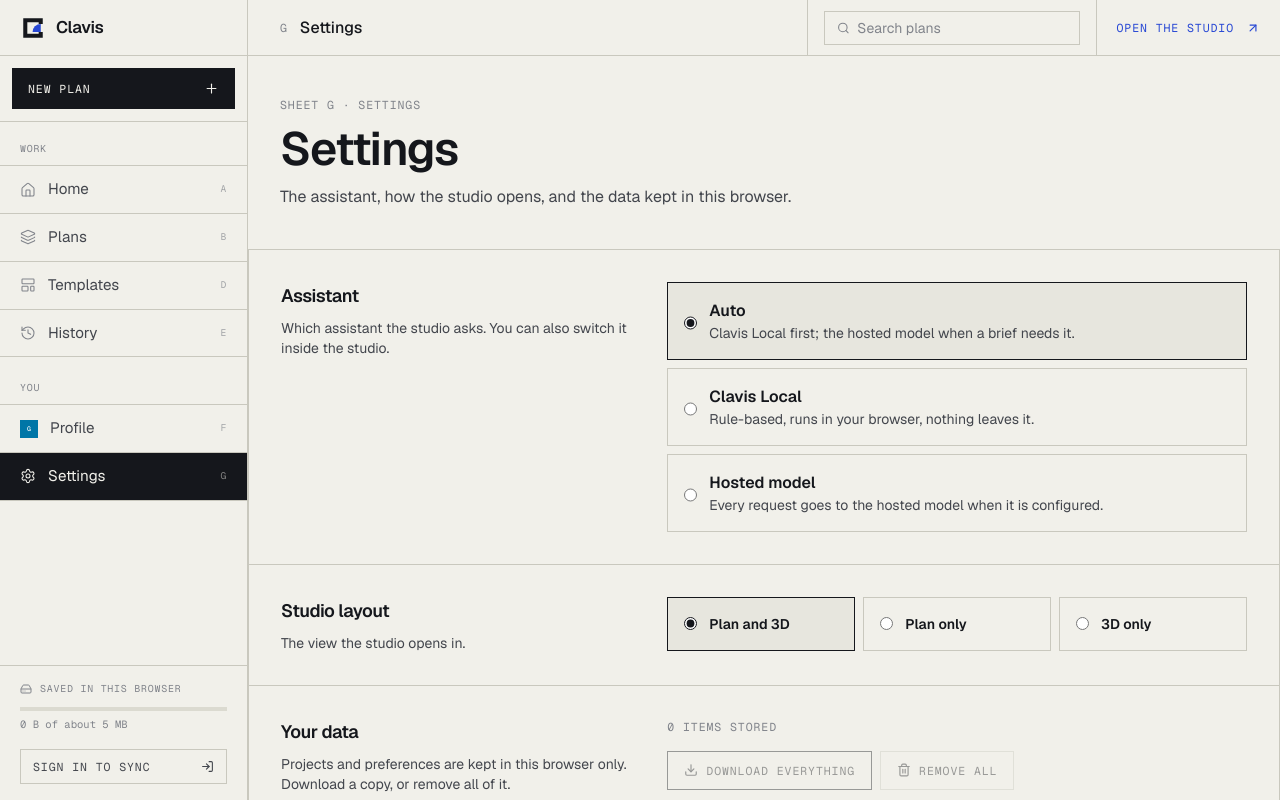
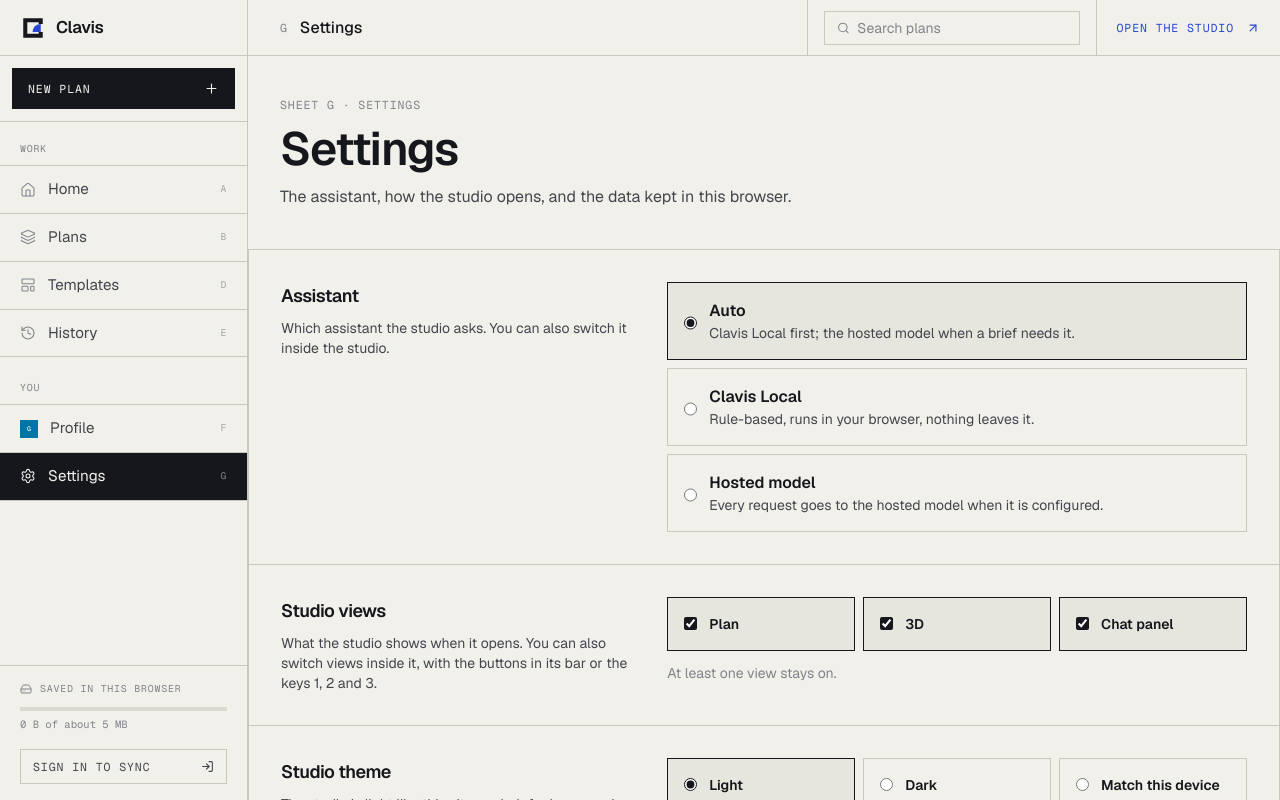
Before and after one commit to Shashank-U-04/Clavis, a Next.js app: page /settings in a window 1280 px wide. Shown: the top 800 px of the page. Built offline with nearby package versions, Linux system fonts and the light colour scheme; no server answers.

Commit message:
Settings: which studio views open, and the studio theme

```diff
--- a/src/components/app/SettingsPanel.tsx
+++ b/src/components/app/SettingsPanel.tsx
@@ -1,14 +1,15 @@
 "use client";
 
 /**
- * Preferences that live in this browser: which assistant the studio uses, the layout it
- * opens in, and the data itself (download it all, or clear it). The account section waits
+ * Preferences that live in this browser: which assistant the studio uses, the views and theme
+ * it opens with, and the data itself (download it all, or clear it). The account section waits
  * for accounts to be switched on.
  */
 
 import { useEffect, useState } from "react";
 import { Download, Trash2 } from "lucide-react";
 import { authConfigured } from "@/lib/auth/config";
+import { ALL_VIEWS, countViews, readTheme, readViews, toggleView, type ThemePref, type ViewKey, type Views } from "@/studio/views";
 
 const PREFIX = "clavis:";
 const PROVIDERS = [
@@ -16,11 +17,16 @@ const PROVIDERS = [
   { value: "local", label: "Clavis Local", text: "Rule-based, runs in your browser, nothing leaves it." },
   { value: "server", label: "Hosted model", text: "Every request goes to the hosted model when it is configured." },
 ] as const;
-const LAYOUTS = [
-  { value: "split", label: "Plan and 3D" },
-  { value: "plan", label: "Plan only" },
-  { value: "3d", label: "3D only" },
-] as const;
+const VIEW_OPTIONS: { key: ViewKey; label: string }[] = [
+  { key: "plan", label: "Plan" },
+  { key: "scene", label: "3D" },
+  { key: "side", label: "Chat panel" },
+];
+const THEMES: { value: ThemePref; label: string }[] = [
+  { value: "light", label: "Light" },
+  { value: "dark", label: "Dark" },
+  { value: "system", label: "Match this device" },
+];
 
 const read = (k: string) => {
   try {
@@ -58,7 +64,8 @@ function Row({ title, text, children }: { title: string; text: string; children:
 
 export function SettingsPanel() {
   const [provider, setProvider] = useState("auto");
-  const [layout, setLayout] = useState("split");
+  const [views, setViews] = useState<Views>(ALL_VIEWS);
+  const [theme, setTheme] = useState<ThemePref>("light");
   const [keys, setKeys] = useState<string[]>([]);
   const [confirm, setConfirm] = useState(false);
   const [done, setDone] = useState<string | null>(null);
@@ -67,25 +74,33 @@ export function SettingsPanel() {
     const p = read(`${PREFIX}provider`);
     setProvider(p === "local" || p === "server" ? p : "auto");
     try {
-      const l = JSON.parse(read(`${PREFIX}ui`) ?? "{}").layout;
-      if (l === "plan" || l === "3d") setLayout(l);
+      const u = JSON.parse(read(`${PREFIX}ui`) ?? "{}");
+      setViews(readViews(u.views, u.layout) ?? ALL_VIEWS);
+      setTheme(readTheme(u.theme) ?? "light");
     } catch {
-      /* keep the default */
+      /* keep the defaults */
     }
     setKeys(ownKeys());
   }, []);
 
   const pickProvider = (v: string) => (setProvider(v), write(`${PREFIX}provider`, v));
-  const pickLayout = (v: string) => {
-    setLayout(v);
+  /** Merge one preference into what the studio saved, leaving the rest as it was. */
+  const saveUi = (patch: Record<string, unknown>) => {
     let cur: Record<string, unknown> = {};
     try {
       cur = JSON.parse(read(`${PREFIX}ui`) ?? "{}");
     } catch {
       /* start fresh */
     }
-    write(`${PREFIX}ui`, JSON.stringify({ ...cur, layout: v }));
+    delete cur.layout;
+    write(`${PREFIX}ui`, JSON.stringify({ ...cur, ...patch }));
   };
+  const flipView = (k: ViewKey) => {
+    const next = toggleView(views, k);
+    setViews(next);
+    saveUi({ views: next });
+  };
+  const pickTheme = (t: ThemePref) => (setTheme(t), saveUi({ theme: t }));
 
   const download = () => {
     const data = Object.fromEntries(ownKeys().map((k) => [k, read(k)]));
@@ -107,7 +122,8 @@ export function SettingsPanel() {
     setKeys(ownKeys());
     setConfirm(false);
     setProvider("auto");
-    setLayout("split");
+    setViews(ALL_VIEWS);
+    setTheme("light");
     setDone("Everything Clavis kept in this browser has been removed.");
   };
 
@@ -130,13 +146,26 @@ export function SettingsPanel() {
         </fieldset>
       </Row>
 
-      <Row title="Studio layout" text="The view the studio opens in.">
+      <Row title="Studio views" text="What the studio shows when it opens. You can also switch views inside it, with the buttons in its bar or the keys 1, 2 and 3.">
         <fieldset className="grid grid-cols-3 gap-2">
-          <legend className="sr-only">Studio layout</legend>
-          {LAYOUTS.map((l) => (
-            <label key={l.value} className={`${radio} items-center`}>
-              <input type="radio" name="layout" value={l.value} checked={layout === l.value} onChange={() => pickLayout(l.value)} className="accent-ink" />
-              <span className="text-sm font-semibold">{l.label}</span>
+          <legend className="sr-only">Studio views</legend>
+          {VIEW_OPTIONS.map((v) => (
+            <label key={v.key} className={`${radio} items-center`}>
+              <input type="checkbox" checked={views[v.key]} disabled={views[v.key] && countViews(views) === 1} onChange={() => flipView(v.key)} className="accent-ink" />
+              <span className="text-sm font-semibold">{v.label}</span>
+            </label>
+          ))}
+        </fieldset>
+        <p className="mt-3 text-sm text-ink-3">At least one view stays on.</p>
+      </Row>
+
+      <Row title="Studio theme" text="The studio is light like this site, or dark for long evenings at the drawing board.">
+        <fieldset className="grid grid-cols-3 gap-2">
+          <legend className="sr-only">Studio theme</legend>
+          {THEMES.map((t) => (
+            <label key={t.value} className={`${radio} items-center`}>
+              <input type="radio" name="theme" value={t.value} checked={theme === t.value} onChange={() => pickTheme(t.value)} className="accent-ink" />
+              <span className="text-sm font-semibold">{t.label}</span>
             </label>
           ))}
         </fieldset>
```
